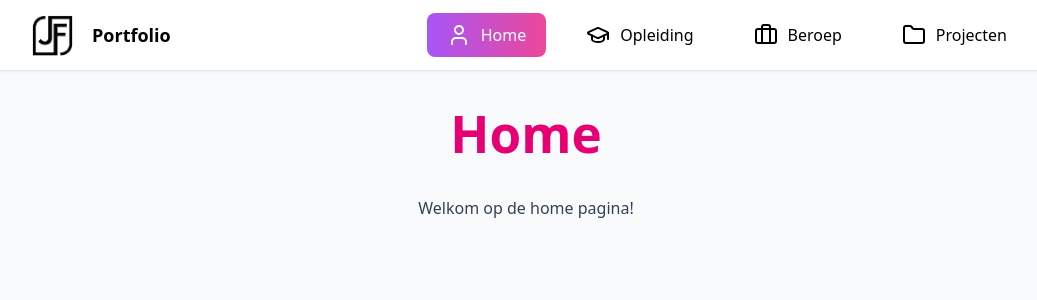
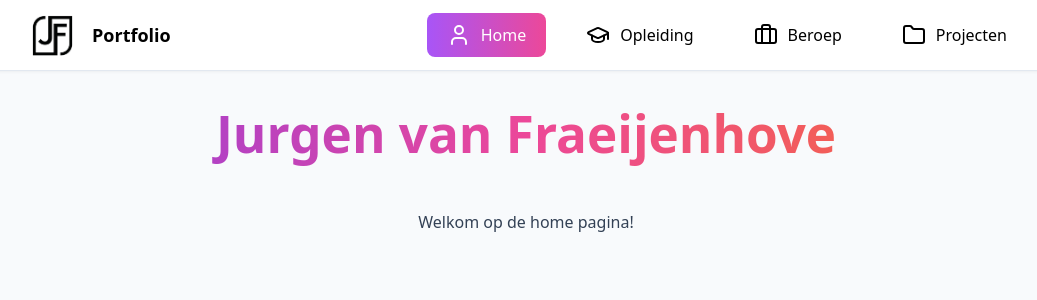
Before and after one commit to JurgenvanF/jurgenvanf-portfolio, a React (Vite) app: page / in a window 1280 px wide. Shown: the top 300 px of the page, without its empty margins (114-1151 px from the left). Built offline with nearby package versions, Linux system fonts and the light colour scheme.

Commit message:
Titles revamp

```diff
--- a/src/App.css
+++ b/src/App.css
@@ -2,6 +2,10 @@
 #root {
   text-align: center;
   color: black;
+}
+
+p {
+  color: rgb(51 65 85);
 }
 
 /* Navbar */
--- a/src/pages/education/Education.css
+++ b/src/pages/education/Education.css
@@ -1,7 +1,11 @@
 .title__education {
-  color: #0081d4;
+  height: 70px;
+
+  /* Blue gradient text */
+  background: linear-gradient(to right, #2563eb, #06b6d4);
+  -webkit-background-clip: text;
+  -webkit-text-fill-color: transparent;
+
+  background-clip: text;
+  color: transparent;
 }
-
-p {
-  color: rgb(51 65 85);
-}
--- a/src/pages/education/Education.jsx
+++ b/src/pages/education/Education.jsx
@@ -3,7 +3,7 @@ import "./Education.css";
 function Education() {
   return (
     <>
-      <h1 className="title__education">Opleiding</h1>
+      <h1 className="title__education">Opleiding 🎓</h1>
       <p>Op deze scholen heb ik gezeten!</p>
     </>
   );
--- a/src/pages/home/Home.css
+++ b/src/pages/home/Home.css
@@ -1,3 +1,18 @@
 .title__home {
-  color: #e70073;
+  height: 70px;
+  margin-left: 20px;
+  margin-right: 20px;
+
+  background: linear-gradient(to right, #7c3aed, #ec4899, #f97316);
+  -webkit-background-clip: text;
+  -webkit-text-fill-color: transparent;
+
+  background-clip: text;
+  color: transparent;
 }
+
+@media (max-width: 625px) {
+  .title__home {
+    height: 120px;
+  }
+}
--- a/src/pages/home/Home.jsx
+++ b/src/pages/home/Home.jsx
@@ -3,7 +3,7 @@ import "./Home.css";
 function Home() {
   return (
     <>
-      <h1 className="title__home">Home</h1>
+      <h1 className="title__home">Jurgen van Fraeijenhove</h1>
       <p>Welkom op de home pagina!</p>
     </>
   );
--- a/src/pages/profession/Profession.css
+++ b/src/pages/profession/Profession.css
@@ -1,3 +1,10 @@
 .title__profession {
-  color: #009d5b;
+  height: 70px;
+
+  background: linear-gradient(to right, #16a34a, #22c55e);
+  -webkit-background-clip: text;
+  -webkit-text-fill-color: transparent;
+
+  background-clip: text;
+  color: transparent;
 }
--- a/src/pages/profession/Profession.jsx
+++ b/src/pages/profession/Profession.jsx
@@ -3,7 +3,7 @@ import "./Profession.css";
 function Profession() {
   return (
     <>
-      <h1 className="title__profession">Beroep</h1>
+      <h1 className="title__profession">Beroep 💼</h1>
       <p>Dit is mijn werkervaring!</p>
     </>
   );
--- a/src/pages/projects/Projects.css
+++ b/src/pages/projects/Projects.css
@@ -1,3 +1,10 @@
 .title__projects {
-  color: #ed2700;
+  height: 70px;
+
+  background: linear-gradient(to right, #f97316, #ef4444);
+  -webkit-background-clip: text;
+  -webkit-text-fill-color: transparent;
+
+  background-clip: text;
+  color: transparent;
 }
--- a/src/pages/projects/Projects.jsx
+++ b/src/pages/projects/Projects.jsx
@@ -3,7 +3,7 @@ import "./Projects.css";
 function Projects() {
   return (
     <>
-      <h1 className="title__projects">Projecten</h1>
+      <h1 className="title__projects">Projecten 🎨</h1>
       <p>Dit zijn de projecten die ik gedaan heb!</p>
     </>
   );
```
